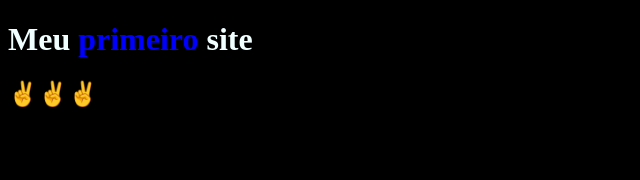
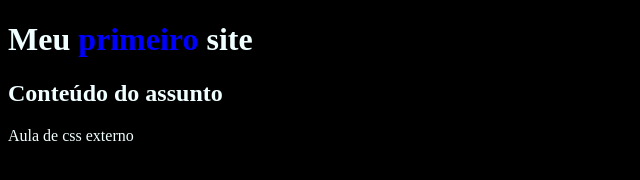
Before and after one commit to RUANPORPINO/DevWeb, a plain HTML site: page index.html in a window 1280 px wide. Shown: the whole page, without its empty margins (0-640 px from the left). Drawn offline with Linux system fonts and the light colour scheme.

Commit message:
index.html

```diff
--- a/index.html
+++ b/index.html
@@ -10,9 +10,11 @@
         color:goldenrod
     }
 </style>
+<link rel="stylesheet" href="style.css">
 <body style="color:azure">
     <h1>Meu <span style="color:blue;">
     primeiro </span> site</h1>
-    <h2>✌️✌️✌️</h2>
+    <h2>Conteúdo do assunto</h2>
+    <p>Aula de css externo</p>
 </body>
 </html>
```
